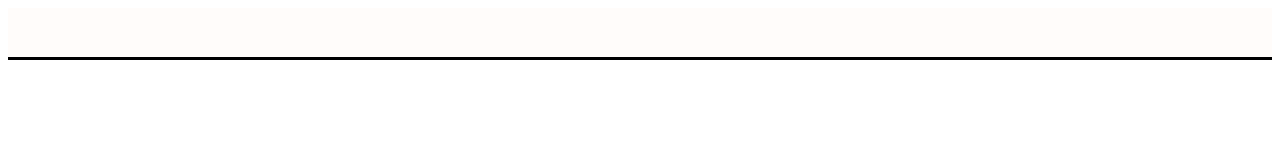
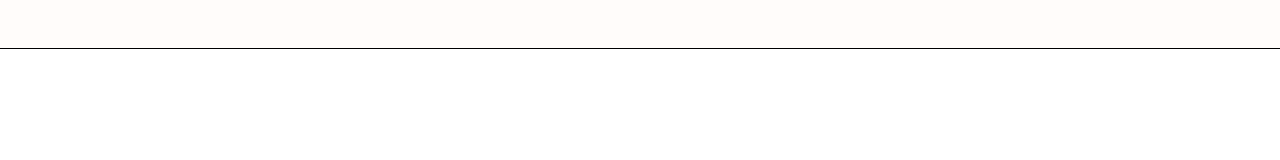
Before and after one commit to MadsStaalMedia/Projekt4, a plain HTML site: page index.html in a window 1280 px wide. Drawn offline with Linux system fonts and the light colour scheme.

Commit message:
viderebyggede fundament

```diff
--- a/index.html
+++ b/index.html
@@ -12,7 +12,11 @@
 
 <body>
 
-    <header></header>
+    <div class="flex_wrapper">
+
+        <header></header>
+
+    </div>
 
 </body>
 
--- a/styles.css
+++ b/styles.css
@@ -1,16 +1,21 @@
+body {
+    margin: 0px;
+
+}
+
 .flex_wrapper {
     display: flex;
     flex-direction: column;
-    box-sizing: border-box;
+    margin: 0px;
 }
 
 header {
+    box-sizing: border-box;
     width: 100%;
     height: 49px;
-    top: 0px;
-    padding: 16, 8;
-    border-width: 0px, 0px, 1px, 0px;
+    padding: 16px 8px;
+    border-style: solid;
+    border-width: 0px 0px 1px 0px;
     border-color: #000000;
-    border-bottom-style: solid;
     background-color: #FFFCFA;
 }
```
Also changed, not shown: events.html (+1 -1 lines), frivillig.html (+1 -1 lines), tilmelding.html (+1 -1 lines).
